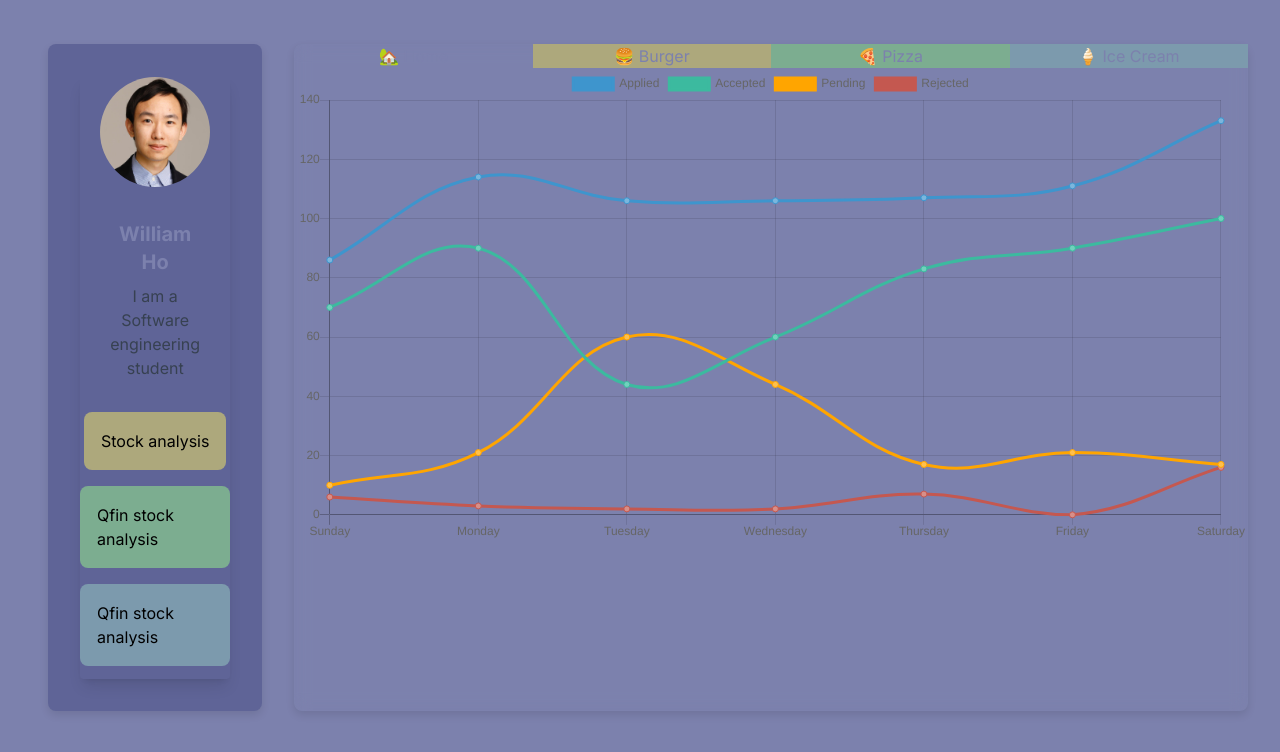
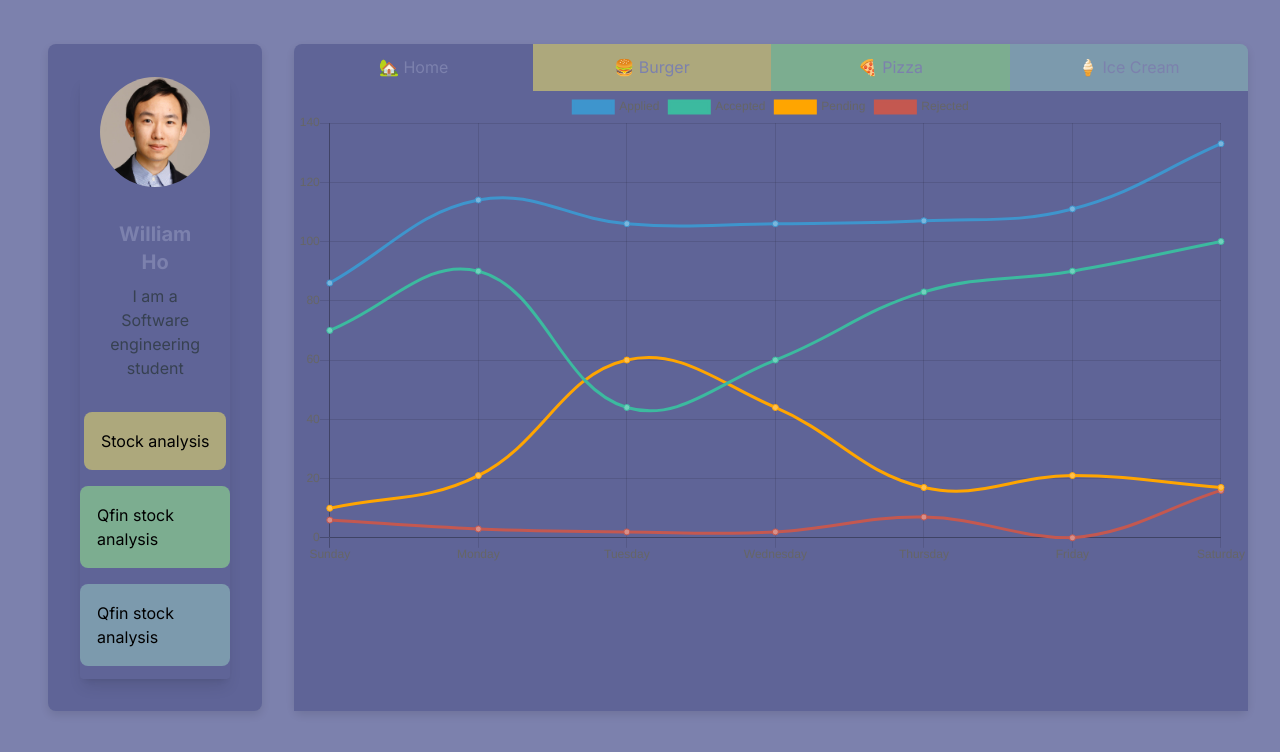
Before and after one commit to Will-H007/Fish-Pond, a Next.js app in the folder portfolio/: page /information in a window 1280 px wide. Shown: the top 752 px of the page. Built offline with nearby package versions, Linux system fonts and the light colour scheme.

Commit message:
never use tailwind use style

```diff
--- a/portfolio/app/information/page.tsx
+++ b/portfolio/app/information/page.tsx
@@ -28,7 +28,7 @@ const DoubleLinkedListLayout: React.FC = () => {
 
 
 <div className="col-start-1 col-end-3 row-start-1 row-end-6 m-2 justify-items-center items-end h-full w-full">
-      {/* <GlassmorphismBox children={<Card/>}/> */}
+
       <div
       className='w-full h-full'
       style={{
--- a/portfolio/component/Second_page/glass_box.tsx
+++ b/portfolio/component/Second_page/glass_box.tsx
@@ -1,7 +1,7 @@
 // GlassmorphismBox.tsx
 import React, { useState, ReactNode } from 'react';
 import DoubleLinkedList from '../two_pointers/Boxes';
-import NavBar from '../navbar';
+import NavBar from './navbar';
 
 interface GlassmorphismBoxProps {
   children?: ReactNode;
@@ -29,7 +29,8 @@ const GlassmorphismBox: React.FC<GlassmorphismBoxProps> = ({ children, showDoubl
 
   return (
     <div
-      className={`w-full h-full bg-[${selectedTab}]`}
+      className={`w-full h-full`}
+
       style={{
         margin: '4px',
         backdropFilter: 'blur(8px)',
@@ -42,7 +43,9 @@ const GlassmorphismBox: React.FC<GlassmorphismBoxProps> = ({ children, showDoubl
     >
       <NavBar onTabClick={(tabId) => setSelectedTab(tabId)} />
 
-      <div className='h-full'>
+      <div className='h-full' style={{
+        backgroundColor: selectedTab!,
+      }}>
         {/* Conditionally render children based on the selected tab */}
         {selectedTab === '#5f6497' && children}
         {selectedTab === '#ADA87C' && children}
--- a/portfolio/component/navbar.tsx
+++ b/portfolio/component/Second_page/navbar.tsx
@@ -21,18 +21,28 @@ const NavBar: React.FC<NavBarProps> = ({ onTabClick }) => {
   };
 
   return (
-    <nav className='h-14'>
-      <ul className='flex flex-row h-full'>
-        {initialItems.map((item) => (
-          <li
-            key={item.id}
-            className={`flex w-full justify-center items-center bg-[${item.color}]`}
-            onClick={() => handleTabClick(item.color)}
-          >
-            {item.label}
-          </li>
-        ))}
-      </ul>
+    <nav style={{
+      height: "50px",
+      display: 'flex',
+      flexDirection: 'row',
+    }}>
+      {initialItems.map((item, index) => (
+        <div
+          key={item.id}
+          style={{
+            flex: '1',
+            display: 'flex',
+            justifyContent: 'center',
+            alignItems: 'center',
+            backgroundColor: item.color,
+            ...(index === 0 && { borderTopLeftRadius: '8px' }),
+            ...(index === initialItems.length - 1 && { borderTopRightRadius: '8px' }),
+          }}
+          onClick={() => handleTabClick(item.color)}
+        >
+          {item.label}
+        </div>
+      ))}
     </nav>
   );
 };
```
Also changed, not shown: portfolio/package.json (+4 -4 lines), 1 other file (tests, documents, lock files or other folders).
